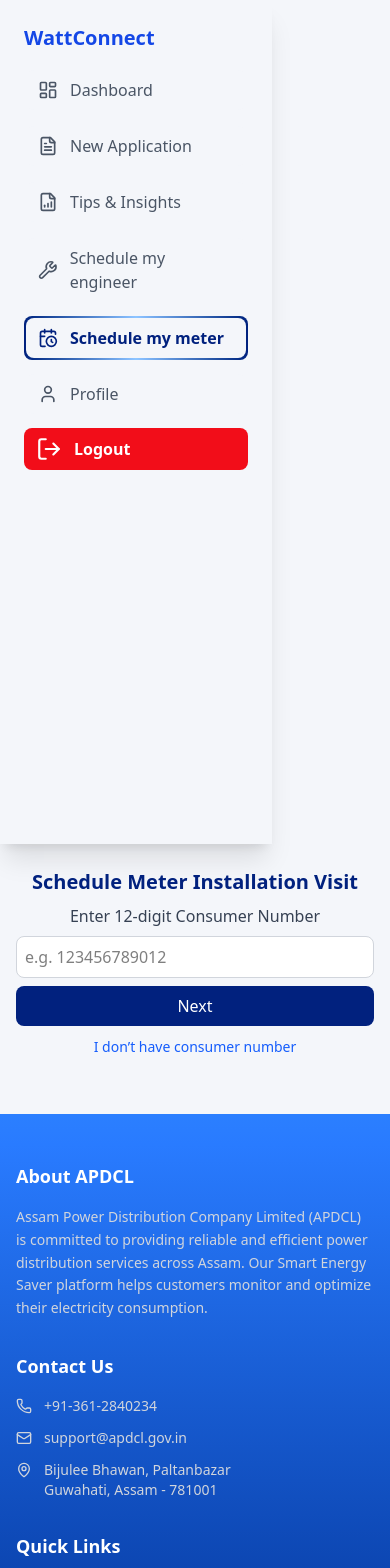
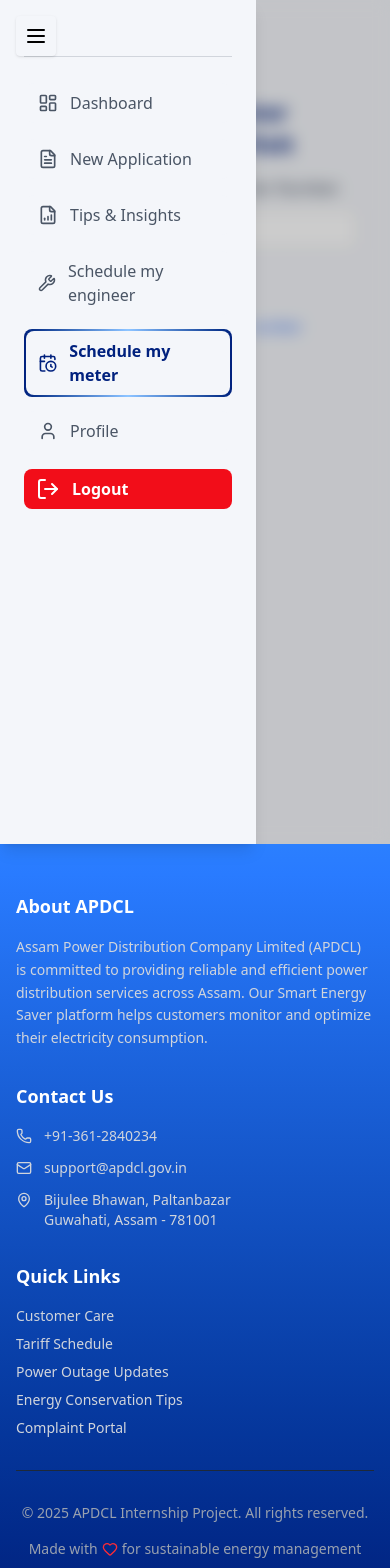
Before and after one commit to banhisikha-talukdar/WattConnect, a React (Vite) app in the folder wattconnect-client/: page /customer/my_meter_scheduling in a window 390 px wide. Shown: the top 1568 px of the page. Built offline with nearby package versions, Linux system fonts and the light colour scheme.

Commit message:
Improve responsive layout across multiple components

```diff
--- a/wattconnect-client/src/components/Navbar.jsx
+++ b/wattconnect-client/src/components/Navbar.jsx
@@ -1,23 +1,24 @@
 import { useLocation, useNavigate } from 'react-router-dom';
+import { useState } from 'react';
 import {
-  Home,
+  LayoutDashboard,
   FileText,
-  Users,
+  FileBarChart,
+  Wrench,
+  CalendarClock,
   User,
-  Wrench,
-  LayoutDashboard,
-  FileBarChart,
-  CalendarClock,
-  LogOut
+  LogOut,
+  Menu,
+  Home // 👈 Add this
 } from 'lucide-react';
 
 export default function Navbar({ type }) {
   const navigate = useNavigate();
   const location = useLocation();
+  const [isOpen, setIsOpen] = useState(true);
 
-  const handleLogout = () => {
-    navigate('/');
-  };
+  const toggleSidebar = () => setIsOpen(!isOpen);
+  const handleLogout = () => navigate('/');
 
   const links = type === 'admin' ? [
     { name: 'Home', icon: <Home size={20} />, path: '/admin/home' },
@@ -34,23 +35,47 @@ export default function Navbar({ type }) {
   ];
 
   return (
-    <aside className="w-68 bg-[#f4f6fa] shadow-xl p-6 h-screen">
-      <h2 className="text-xl text-blue-700 font-bold mb-4">WattConnect</h2>
+    <>
+      <button onClick={toggleSidebar}
+        className="fixed top-4 left-4 z-50 bg-[#f4f6fa] p-2 rounded shadow md:hidden"
+      >
+        <Menu size={24} />
+      </button>
+
+      {isOpen && (
+        <div
+          className="fixed inset-0 bg-black/20 backdrop-blur-sm z-30 md:hidden"
+          onClick={() => setIsOpen(false)}
+        />
+      )}
+
+      <aside
+        className={`
+          ${isOpen ? 'translate-x-0' : '-translate-x-64'}
+          fixed md:relative md:translate-x-0 top-0 left-0 h-full w-64 bg-[#f4f6fa] shadow-lg p-6 z-40 transition-transform duration-300
+        `}
+      >
+        <div className="h-8" />
+        <hr className="border-t border-gray-300 mb-6" />
+
         <ul className="space-y-3">
           {links.map((link, index) => {
             const isActive = location.pathname === link.path;
             return (
               <li key={index} onClick={() => navigate(link.path)}>
-              <div className={`relative rounded-lg p-[2px] transition-all duration-200
+                <div
+                  className={`relative rounded-lg p-[2px] transition-all duration-200
                     ${isActive
                       ? 'bg-gradient-to-r from-[#01217e] via-blue-300 to-[#01217e]'
                       : 'hover:bg-gradient-to-r hover:from-[#01217e] via-gray-200 to-[#01217e]'}
-              `}>
-                <div className={`flex items-center gap-3 cursor-pointer px-3 py-2 rounded-lg w-full h-full
+                  `}
+                >
+                  <div
+                    className={`flex items-center gap-3 cursor-pointer px-3 py-2 rounded-lg w-full h-full
                       ${isActive
                         ? 'bg-[#f4f6fa] font-semibold text-[#01217e]'
-                    : 'bg-[#f4f6fa] text-gray-600 hover:text-blue-500'}
-                `}>
+                        : 'bg-[#f4f6fa] text-gray-600 hover:text-blue-500'}`}
+                  >
                     {link.icon}
                     <span>{link.name}</span>
                   </div>
@@ -58,11 +83,16 @@ export default function Navbar({ type }) {
               </li>
             );
           })}
-        <button onClick={handleLogout} className="flex items-center gap-3 font-bold bg-[#f20d19] text-white hover:bg-[#b70a13] rounded-lg cursor-pointer w-full text-left px-3 py-2 transition-colors duration-100">
-          <LogOut size={26} />
+
+          <button
+            onClick={handleLogout}
+            className="flex items-center gap-3 font-bold bg-[#f20d19] text-white hover:bg-[#b70a13] rounded-lg cursor-pointer w-full text-left px-3 py-2 mt-4"
+          >
+            <LogOut size={24} />
             <span>Logout</span>
           </button>
         </ul>
       </aside>
+    </>
   );
 }
--- a/wattconnect-client/src/pages/Admin/EngineerScheduling.jsx
+++ b/wattconnect-client/src/pages/Admin/EngineerScheduling.jsx
@@ -63,11 +63,9 @@ export default function EngineerScheduling() {
   };
 
   return (
-    <div className="flex min-h-screen bg-[#f4f6fa]">
-      <div className="w-64 shrink-0">
+    <div className="flex h-screen bg-[#f4f6fa]">
         <Navbar type="admin" />
-      </div>
-      <main className="flex-1 p-6 relative">
+      <main className="flex-1 px-4 sm:px-8 pt-15 pb-10 overflow-y-auto relative">
         <h1 className="text-2xl font-bold mb-6">Check the pending engineer schedule requests here!</h1>
 
         <div className={`grid grid-cols-1 sm:grid-cols-2 lg:grid-cols-3 gap-6 ${selectedRequest ? 'blur-sm pointer-events-none' : ''}`}>
--- a/wattconnect-client/src/pages/Admin/MeterScheduling.jsx
+++ b/wattconnect-client/src/pages/Admin/MeterScheduling.jsx
@@ -63,11 +63,9 @@ export default function MeterScheduling() {
   };
 
   return (
-    <div className="flex min-h-screen bg-[#f4f6fa]">
-      <div className="w-64 shrink-0">
+    <div className="flex h-screen bg-[#f4f6fa]">
         <Navbar type="admin" />
-      </div>
-      <main className="flex-1 p-6 relative">
+      <main className="flex-1 px-4 sm:px-8 pt-15 pb-10 overflow-y-auto relative">
         <h1 className="text-2xl font-bold mb-6">Check the pending meter installation schedule requests here!</h1>
 
         <div className={`grid grid-cols-1 sm:grid-cols-2 lg:grid-cols-3 gap-6 ${selectedRequest ? 'blur-sm pointer-events-none' : ''}`}>
--- a/wattconnect-client/src/pages/Customer/Dashboard.jsx
+++ b/wattconnect-client/src/pages/Customer/Dashboard.jsx
@@ -15,38 +15,42 @@ export default function CustomerDashboard() {
   return (
     <div className="flex h-screen bg-[#f4f6fa]">
       <Navbar type="customer" />
+      <main className="flex-1 px-4 sm:px-8 pt-15 pb-10 overflow-y-auto relative">
+        {/* Top Section: Greeting + Add Button */}
+        <div className="flex flex-col sm:flex-row justify-between items-center mb-12">
+          <h1 className="text-3xl sm:text-4xl font-extrabold text-transparent bg-clip-text bg-gradient-to-r from-[#3360ab] to-[#84a4da] drop-shadow-lg text-center sm:text-left">
+            Hi {username}, Welcome back!
+          </h1>
 
-      <main className="flex-1 p-8 overflow-y-auto relative">
-        {/* Greeting */}
-        <div className="mb-6">
-          <h2 className="text-3xl font-semibold text-black">Hi {username},</h2>
-          <p className="text-5xl font-bold text-black mt-1">Welcome back</p>
-        </div>
-
-        {/* Add New Button */}
           <button
             onClick={handleAddNew}
-          className="absolute top-8 right-8 bg-[#01217e] hover:bg-[#fcbe03] text-white font-medium px-4 py-2 rounded-xl transition"
+            className="mt-4 sm:mt-0 bg-[#01217e] hover:bg-[#fcbe03] text-white font-medium px-6 py-2 rounded-xl transition-all duration-300"
           >
             Add New
           </button>
+        </div>
+
+        {/* Charts Section */}
+        <div className="max-w-5xl mx-auto space-y-10">
+          {/* Usage Chart */}
+          <div className="bg-white p-6 rounded-2xl shadow-md">
+            <h3 className="text-xl font-semibold text-gray-700 mb-4">
+              Monthly Usage Overview
+            </h3>
+            <UsageChart />
+          </div>
 
           {/* Tariff Chart */}
-        <div className="mt-10 bg-white p-6 rounded-2xl shadow-md max-w-5xl">
+          <div className="bg-white p-6 rounded-2xl shadow-md">
             <h3 className="text-xl font-semibold text-gray-700 mb-4">
               LT vs HT Tariff Comparison
             </h3>
             <TariffChart />
           </div>
 
-        {/* Usage Chart */}
-        <div className="mt-10 bg-white p-6 rounded-2xl shadow-md max-w-5xl">
-          <h3 className="text-xl font-semibold text-gray-700 mb-4">
-            Monthly Usage Overview
-          </h3>
-          <UsageChart />
         </div>
       </main>
+
     </div>
   );
 }
--- a/wattconnect-client/src/pages/Customer/EngineerSchedule.jsx
+++ b/wattconnect-client/src/pages/Customer/EngineerSchedule.jsx
@@ -91,56 +91,61 @@ export default function EngineerSchedule() {
   };
 
   return (
-    <div className="flex flex-col lg:flex-row min-h-screen bg-[#f4f6fa]">
-      <div className="w-full lg:w-64 shrink-0">
+    <div className="flex h-screen bg-[#f4f6fa]">
       <Navbar type="customer" />
-      </div>
 
-      <div className="flex-1 px-4 md:px-8 py-6">
-        <div className="max-w-xl mx-auto mb-8">
-          <h2 className="text-xl font-semibold text-center text-[#01217e] mb-2">
+      <main className="flex-1 px-4 sm:px-8 pt-20 pb-10 overflow-y-auto">
+        {/* Header + Input Form Section */}
+        <div className="w-full max-w-md mx-auto mb-6 sm:mb-10 sm:bg-white sm:p-8 p-4 bg-transparent sm:rounded-2xl sm:shadow-md shadow-none">
+          <h2 className="text-2xl font-bold text-[#01217e] mb-4 text-center">
             Schedule Engineer Visit
           </h2>
-          <label className="block text-center text-gray-700 mb-2">
-            Enter 12-digit Consumer Number
+
+          <label className="block text-gray-700 mb-2 text-center">
+            Enter your 12-digit Consumer Number
           </label>
-          <div className="flex flex-col sm:flex-row gap-2 justify-center">
+
+          <div className="flex flex-col sm:flex-row items-center gap-3">
             <input
               type="text"
               maxLength={12}
               value={consumerNumber}
               onChange={(e) => setConsumerNumber(e.target.value)}
-              className="flex-1 border bg-white border-gray-300 p-2 rounded-lg focus:outline-none focus:ring-2 focus:ring-blue-400"
+              className="w-full sm:flex-1 border border-gray-300 p-2 rounded-lg bg-white focus:outline-none focus:ring-2 focus:ring-blue-400"
               placeholder="e.g. 123456789012"
             />
             <button
               onClick={handleNext}
-              className="bg-[#01217e] text-white px-4 py-2 rounded-lg hover:bg-[#fcbe03] transition"
+              className="bg-[#01217e] text-white px-5 py-2 rounded-lg hover:bg-[#fcbe03] transition duration-300"
             >
               Next
             </button>
           </div>
+
           {error && <p className="text-red-500 text-center mt-2">{error}</p>}
-          <div className="text-center mt-2">
+
+          <div className="text-center mt-3">
             <button
               onClick={handleNoConsumer}
               className="text-sm text-blue-600 hover:underline"
             >
-              I don’t have consumer number
+              I don’t have a consumer number
             </button>
           </div>
         </div>
 
-        <div className="grid grid-cols-1 md:grid-cols-2 xl:grid-cols-3 gap-6">
+        {/* Submissions Grid */}
+        {submissions.length > 0 && (
+          <div className="max-w-7xl mx-auto grid grid-cols-1 sm:grid-cols-2 lg:grid-cols-3 gap-6">
             {submissions.map((submission) => (
               <div
                 key={submission.id}
-              className="bg-white shadow-md border border-gray-300 rounded-lg p-4"
+                className="bg-white shadow-sm border border-gray-200 rounded-xl p-4 hover:shadow-md transition"
               >
                 <p className="text-gray-800 font-medium mb-1">
                   {submission.message || "Submitted request"}
                 </p>
-              <p className="text-sm text-gray-600 mb-2">
+                <p className="text-sm text-gray-500 mb-2">
                   Submitted on: {submission.submittedAt}
                 </p>
 
@@ -157,14 +162,12 @@ export default function EngineerSchedule() {
                 )}
 
                 <span
-                className={`inline-block mt-2 px-3 py-1 text-xs font-semibold rounded-full ${
+                  className={`inline-block mt-3 px-3 py-1 text-xs font-semibold rounded-full ${
                     submission.status === "Pending"
                       ? "bg-yellow-200 text-yellow-800"
                       : submission.status === "Accepted"
                       ? "bg-green-200 text-green-800"
-                    : submission.status === "Rejected"
-                    ? "bg-red-100 text-red-800 border border-red-300"
-                    : "bg-red-200 text-red-800"
+                      : "bg-red-100 text-red-800 border border-red-300"
                   }`}
                 >
                   {submission.status}
@@ -172,7 +175,8 @@ export default function EngineerSchedule() {
               </div>
             ))}
           </div>
-      </div>
+        )}
+      </main>
     </div>
   );
 }
--- a/wattconnect-client/src/pages/Customer/MeterSchedule.jsx
+++ b/wattconnect-client/src/pages/Customer/MeterSchedule.jsx
@@ -91,56 +91,56 @@ export default function MeterSchedule() {
   };
 
   return (
-    <div className="flex flex-col lg:flex-row min-h-screen bg-[#f4f6fa]">
-      <div className="w-full lg:w-64 shrink-0">
+    <div className="flex h-screen bg-[#f4f6fa]">
       <Navbar type="customer" />
-      </div>
 
-      <div className="flex-1 px-4 md:px-8 py-6">
-        <div className="max-w-xl mx-auto mb-8">
-          <h2 className="text-xl font-semibold text-center text-[#01217e] mb-2">
+      <main className="flex-1 px-4 sm:px-8 pt-20 pb-10 overflow-y-auto">
+        {/* Header + Input Form Section */}
+        <div className="w-full max-w-md mx-auto mb-6 sm:mb-10 sm:bg-white sm:p-8 p-4 bg-transparent sm:rounded-2xl sm:shadow-md shadow-none">
+          <h2 className="text-2xl font-bold text-[#01217e] mb-4 text-center">
             Schedule Meter Installation Visit
           </h2>
-          <label className="block text-center text-gray-700 mb-2">
-            Enter 12-digit Consumer Number
+
+          <label className="block text-gray-700 mb-2 text-center">
+            Enter your 12-digit Consumer Number
           </label>
-          <div className="flex flex-col sm:flex-row gap-2 justify-center">
+
+          <div className="flex flex-col sm:flex-row items-center gap-3">
             <input
               type="text"
               maxLength={12}
               value={consumerNumber}
               onChange={(e) => setConsumerNumber(e.target.value)}
-              className="flex-1 border bg-white border-gray-300 p-2 rounded-lg focus:outline-none focus:ring-2 focus:ring-blue-400"
+              className="w-full sm:flex-1 border border-gray-300 p-2 rounded-lg bg-white focus:outline-none focus:ring-2 focus:ring-blue-400"
               placeholder="e.g. 123456789012"
             />
-            <button
-              onClick={handleNext}
-              className="bg-[#01217e] text-white px-4 py-2 rounded-lg hover:bg-[#fcbe03] transition"
-            >
+            <button onClick={handleNext}
+                className="bg-[#01217e] text-white px-5 py-2 rounded-lg hover:bg-[#fcbe03] transition duration-300">
               Next
             </button>
           </div>
+
           {error && <p className="text-red-500 text-center mt-2">{error}</p>}
-          <div className="text-center mt-2">
-            <button
-              onClick={handleNoConsumer}
-              className="text-sm text-blue-600 hover:underline"
-            >
-              I don’t have consumer number
+
+          <div className="text-center mt-3">
+            <button onClick={handleNoConsumer} className="text-sm text-blue-600 hover:underline">
+              I don’t have a consumer number
             </button>
           </div>
         </div>
 
-        <div className="grid grid-cols-1 md:grid-cols-2 xl:grid-cols-3 gap-6">
+        {/* Submissions Grid */}
+        {submissions.length > 0 && (
+          <div className="max-w-7xl mx-auto grid grid-cols-1 sm:grid-cols-2 lg:grid-cols-3 gap-6">
             {submissions.map((submission) => (
               <div
                 key={submission.id}
-              className="bg-white shadow-md border border-gray-300 rounded-lg p-4"
+                className="bg-white shadow-sm border border-gray-200 rounded-xl p-4 hover:shadow-md transition"
               >
                 <p className="text-gray-800 font-medium mb-1">
                   {submission.message || "Submitted request"}
                 </p>
-              <p className="text-sm text-gray-600 mb-2">
+                <p className="text-sm text-gray-500 mb-2">
                   Submitted on: {submission.submittedAt}
                 </p>
 
@@ -157,14 +157,12 @@ export default function MeterSchedule() {
                 )}
 
                 <span
-                className={`inline-block mt-2 px-3 py-1 text-xs font-semibold rounded-full ${
+                  className={`inline-block mt-3 px-3 py-1 text-xs font-semibold rounded-full ${
                     submission.status === "Pending"
                       ? "bg-yellow-200 text-yellow-800"
                       : submission.status === "Accepted"
                       ? "bg-green-200 text-green-800"
-                    : submission.status === "Rejected"
-                    ? "bg-red-100 text-red-800 border border-red-300"
-                    : "bg-red-200 text-red-800"
+                      : "bg-red-100 text-red-800 border border-red-300"
                   }`}
                 >
                   {submission.status}
@@ -172,7 +170,8 @@ export default function MeterSchedule() {
               </div>
             ))}
           </div>
-      </div>
+        )}
+      </main>
     </div>
   );
 }
--- a/wattconnect-client/src/pages/Customer/NewApplication.jsx
+++ b/wattconnect-client/src/pages/Customer/NewApplication.jsx
@@ -4,7 +4,7 @@ export default function NewApplication() {
   return (
     <div className="flex h-screen bg-[#f4f6fa]">
       <Navbar type="customer" />
-      <main className="flex-1 p-8">
+      <main className="flex-1 px-4 sm:px-8 pt-15 pb-10 overflow-y-auto relative">
         <h1 className="text-2xl font-bold">Welcome to Apply for new electricity connection </h1>
       </main>
     </div>
--- a/wattconnect-client/src/pages/Customer/TipsnInsights.jsx
+++ b/wattconnect-client/src/pages/Customer/TipsnInsights.jsx
@@ -37,7 +37,7 @@ export default function TipsnInsights() {
   return (
     <div className="flex h-screen bg-[#f4f6fa]">
       <Navbar type="customer" />
-      <main className="flex-1 p-10 overflow-auto">
+      <main className="flex-1 px-4 sm:px-8 pt-15 pb-10 overflow-y-auto relative">
         <div className="max-w-7xl mx-auto">
           <h1 className="text-4xl font-extrabold mb-4 text-gray-400 text-shadow-md/10">Energy Tips & Insights</h1>
           <p className="text-lg text-gray-500 mb-10">
```
Lines whose indentation alone changed are shown as unchanged.
